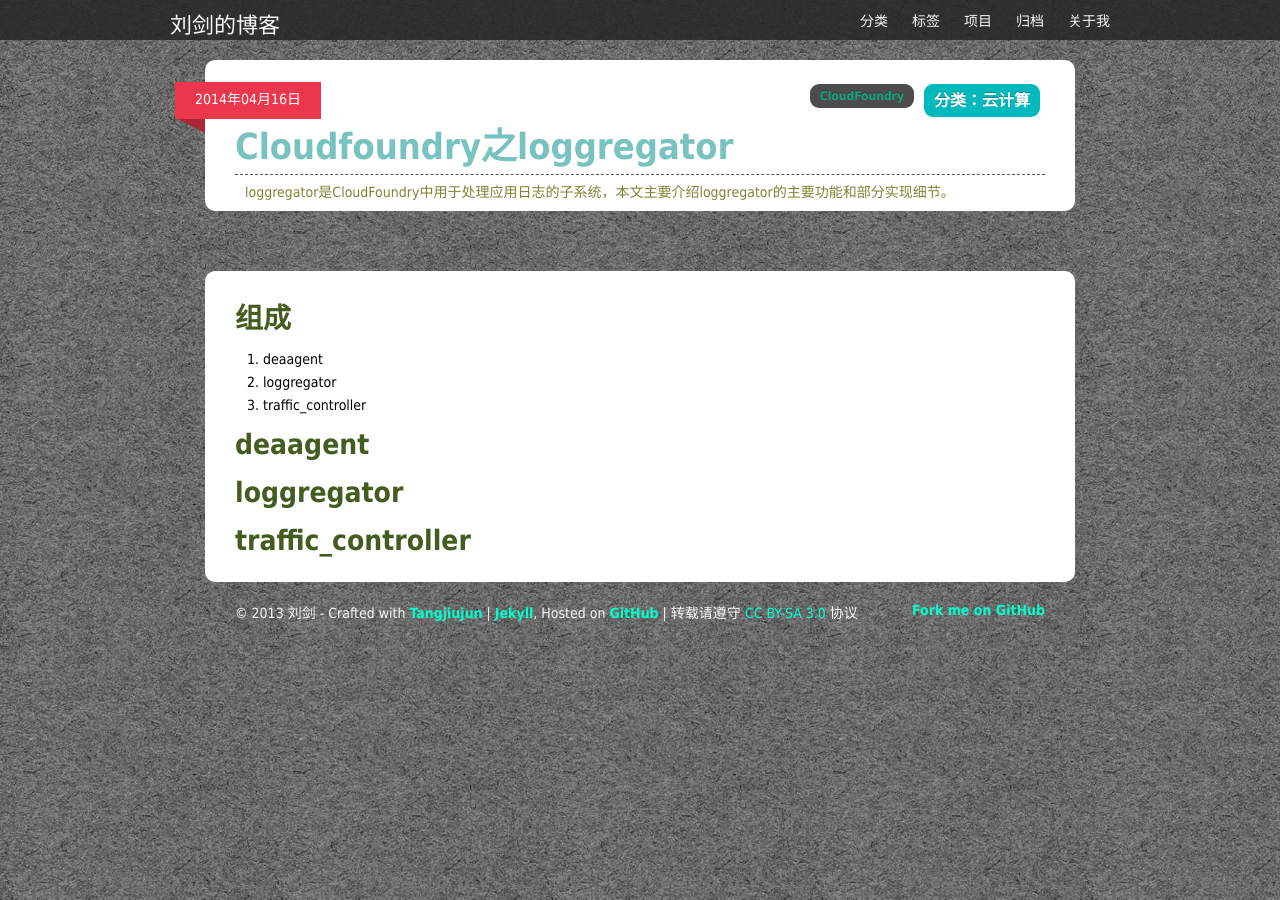
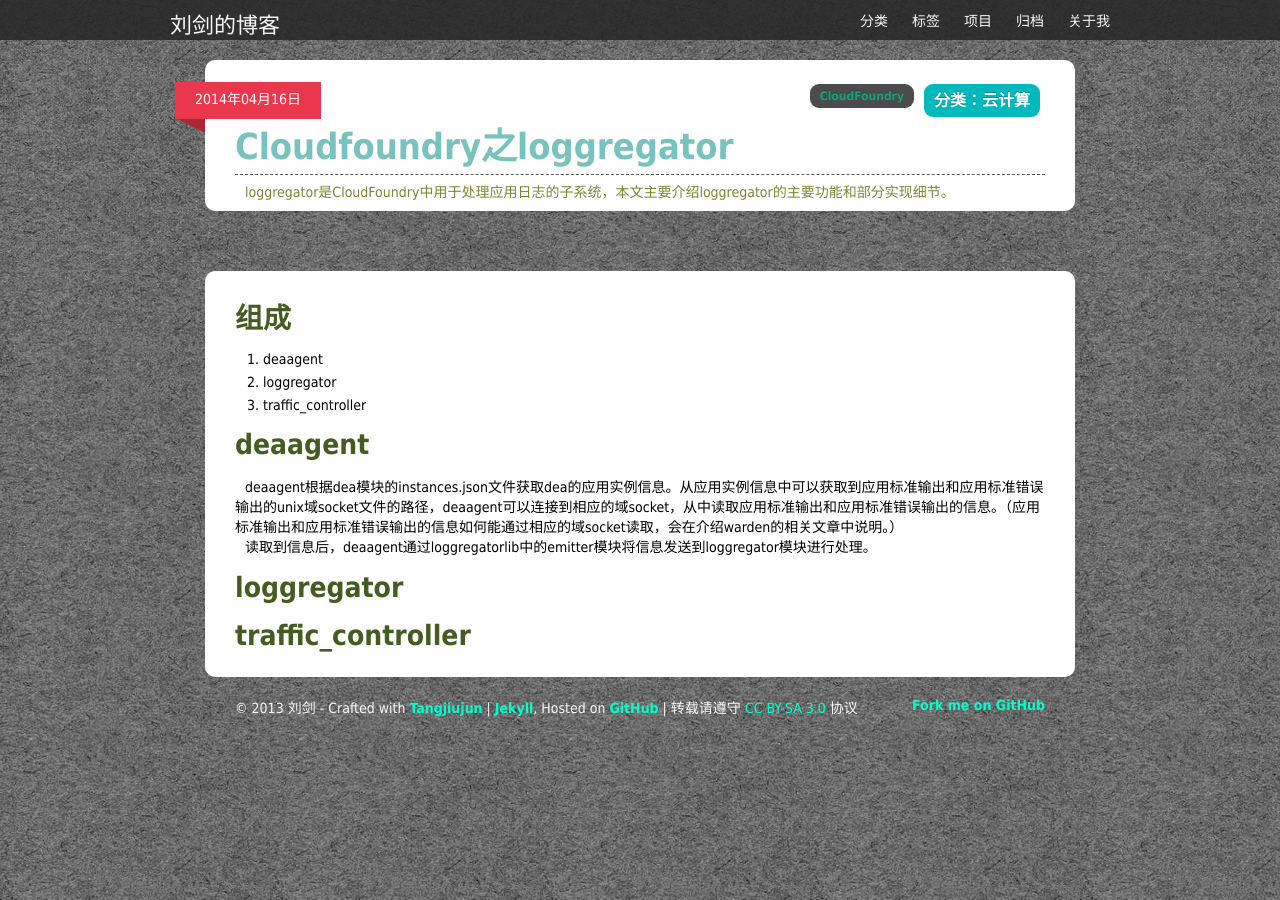
Before and after one commit to lsword/lsword.github.io, a Jekyll site: the page built from _posts/2014-04-16-CloudFoundry之loggregator.md, in a window 1280 px wide. Built offline with Jekyll 4.4.1, drawn with Linux system fonts in a browser that asks for light colours; Markdown is read by kramdown in place of the engine named in the settings; comment, search, counter and statistics services are not loaded.

Commit message:
Add introduce tion about deaagagent to loggregator doc

```diff
--- a/_posts/2014-04-16-CloudFoundry之loggregator.md
+++ b/_posts/2014-04-16-CloudFoundry之loggregator.md
@@ -12,6 +12,11 @@
 
 ### deaagent
 
+deaagent根据dea模块的instances.json文件获取dea的应用实例信息。从应用实例信息中可以获取到应用标准输出和应用标准错误输出的unix域socket文件的路径，deaagent可以连接到相应的域socket，从中读取应用标准输出和应用标准错误输出的信息。（应用标准输出和应用标准错误输出的信息如何能通过相应的域socket读取，会在介绍warden的相关文章中说明。）
+
+读取到信息后，deaagent通过loggregatorlib中的emitter模块将信息发送到loggregator模块进行处理。
+
 ### loggregator
 
+
 ### traffic_controller
```
